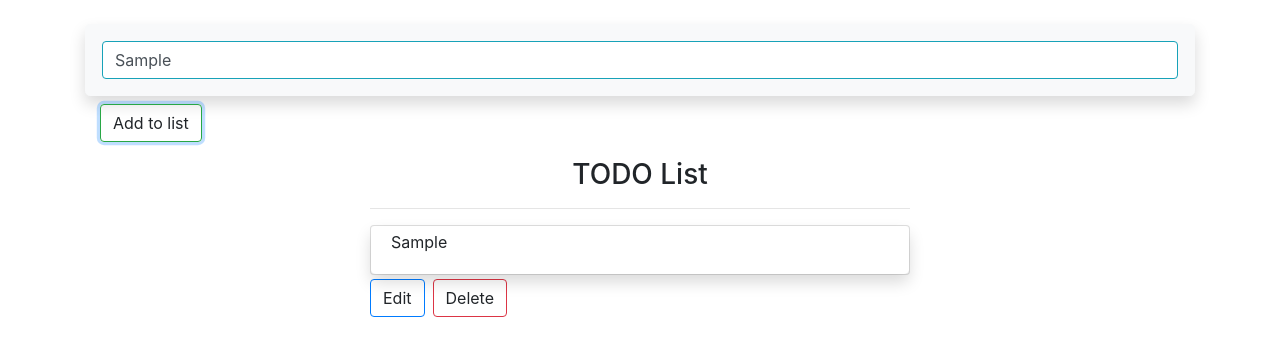
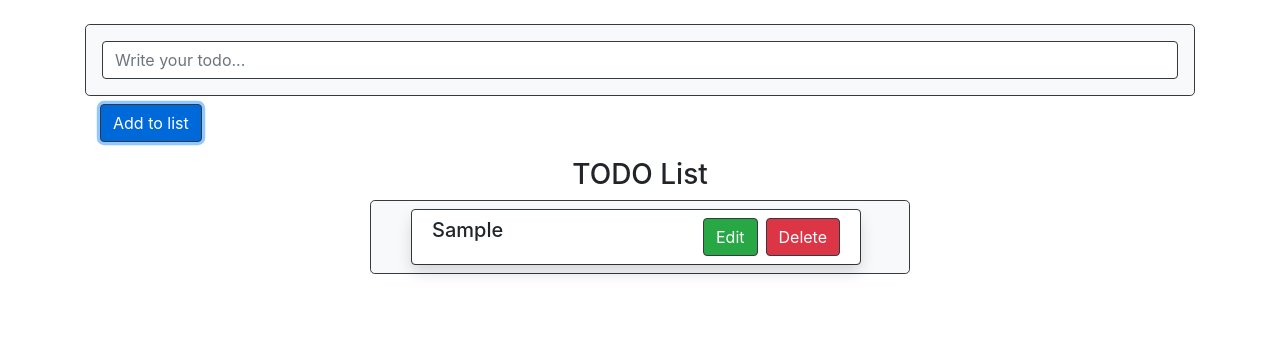
Before and after one commit to manoj-kumar-vst-au4/React-TODO-App, a React (Create React App) app: page / in a window 1280 px wide. Both pictures are taken after typing "Sample" into the empty fields and a click on the button "Add to list". Shown: the top 356 px of the page. Built offline with nearby package versions, Linux system fonts and the light colour scheme.

Commit message:
update todo

```diff
--- a/src/App.js
+++ b/src/App.js
@@ -18,7 +18,11 @@ class App extends React.Component{
   }
 
   getUserData = (input)=> {
-    this.addTodoDataToList(input)
+    this.addTodoDataToList(input);
+    this.setState({
+      input:""
+    });
+
   }
 
   delete = (key) => {
@@ -34,14 +38,15 @@ class App extends React.Component{
     return (
       <div className="container mt-4">
         < UserInput
+        input={this.state.input}
          userInput={(input) => this.setState({input:input})}
            getUserData ={(user)=>this.addTodoDataToList(user)}
         />
         <div className="container">
-        <button className="btn btn-white mt-2 border border-success" onClick={() => this.getUserData(this.state.input)}>Add to list</button>
+        <button className="btn btn-primary mt-2 border border-dark" onClick={() => this.getUserData(this.state.input)}>Add to list</button>
         </div>
-        <div class="row">
-          <div class="col-md-6 offset-md-3">
+        <div className="row">
+          <div className="col-md-6 offset-md-3">
             <List
               items ={this.state.list}
               deleteItem ={(index)=> this.delete(index)}
--- a/src/component/inputNewTodo.js
+++ b/src/component/inputNewTodo.js
@@ -5,8 +5,8 @@ class UserInput extends React.Component{
 
     render(){
         return(
-            <div className="  border border-light bg-light shadow py-3 px-3 rounded-lg ">
-                <input type="text"   className="form-control border border-info" placeholder="Write your todo..." onChange={(event)=> this.props.userInput(event.target.value)}></input>
+            <div className="  border border-dark bg-light  py-3 px-3 rounded-lg ">
+                <input type="text" value={this.props.input} className="form-control border border-dark" placeholder="Write your todo..." onChange={(event)=> this.props.userInput(event.target.value)}></input>
             </div>
         )
     }
--- a/src/component/todoList.js
+++ b/src/component/todoList.js
@@ -5,21 +5,22 @@ import React from "react";
          return(
             <div className=" mt-3 ">
                 <h3 className="text-center ">TODO List</h3>
-                <hr/>
+
                 <div>
+                    <ul type="none" className="border border-dark bg-light rounded-lg pr-5 ">
                     { this.props.items.map((item, index) => {
                     return (
-                            <div  >
-                                <div className="card">
-                                    <div className="card-body py-1 rounded-lg shadow" >
-                                    <p className="b3">{item}</p>
+
+                                <div className="card mt-2 border-dark mx-auto mb-2">
+                                    <div className="card-body py-1 rounded-lg shadow d-flex bd-highlight" >
+                                    <li className="b3 flex-grow-1 bd-highlight"><h5 className="pt-1">{item}</h5></li>
+                                    <button className="btn btn-success border border-dark my-1 bd-highlight">Edit</button>
+                                <button className="btn btn-danger ml-2 border border-dark my-1 bd-highlight" onClick={()=>this.props.deleteItem(index) }>Delete</button>
                                     </div>
                                 </div>
-                                <button className="btn btn-white border border-primary my-1">Edit</button>
-                                <button className="btn btn-white ml-2 border border-danger my-1" onClick={()=>this.props.deleteItem(index) }>Delete</button>
-                            </div>
                         );
                     }) }
+                    </ul>
                 </div>
             </div>
             )
```
